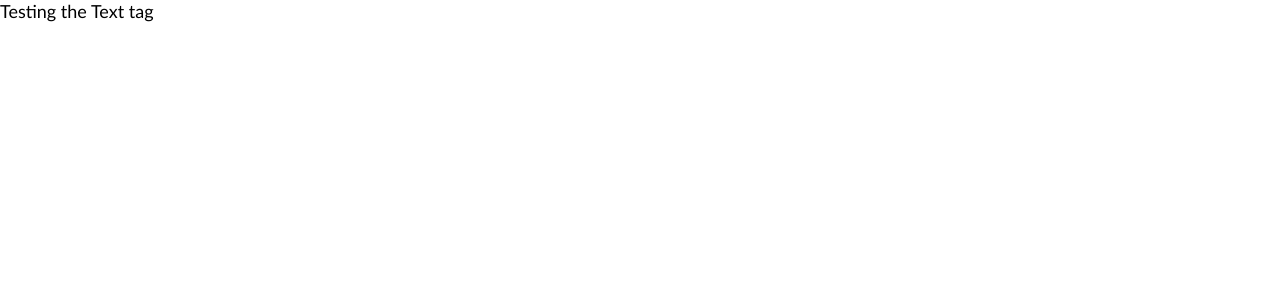
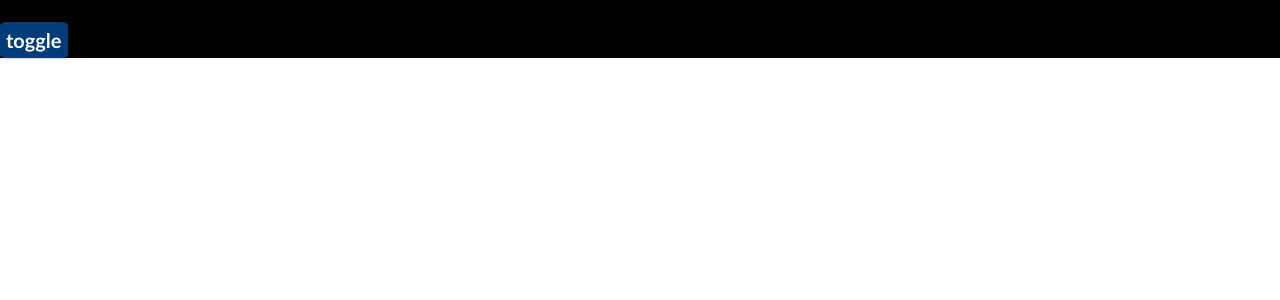
Before and after one commit to GoodJoe2049/personal-website, a React (Create React App) app in the folder personal-site/: page / in a window 1280 px wide. Shown: the top 300 px of the page. Built offline with nearby package versions, Linux system fonts and the light colour scheme.

Commit message:
basic button implemented

```diff
--- a/personal-site/src/App.js
+++ b/personal-site/src/App.js
@@ -1,10 +1,27 @@
-import logo from './logo.svg';
+import React, {useState} from "react";
 import './App.css';
+import styled from "@emotion/styled";
+import { backgroundColor } from "./components/ThemeFunctions";
+
 import Text from './components/CustomUI/Text.tsx';
+import Button from "./components/CustomUI/Button.tsx";
+
+//fix this color prop
+const Background = styled.div`
+  background-color: black;
+`;
 
 function App() {
+  const [theme, setTheme] = useState(true);
   return (
-    <Text>Testing the Text tag</Text>
+    <React.Fragment>
+      <Background>
+        <Text theme={theme}>Testing the Text tag</Text>
+        <Button theme={theme} onClick={()=>setTheme(!theme)}>
+          toggle
+        </Button>
+      </Background>
+    </React.Fragment>
   );
 }
 
--- /dev/null
+++ b/personal-site/src/components/CustomUI/Button.tsx
@@ -0,0 +1,35 @@
+import { buttonColor } from "../ThemeFunctions";
+import React from "react";
+import styled from "@emotion/styled";
+
+const TextFormat = styled.div`
+  font-size: 20px;
+  font-family: Calibri;
+  font-weight: bold;
+  color: white;
+`;
+
+interface ButtonProps{
+  children: string;
+  theme?: boolean;
+  onClick?(): any;
+  //more to be added
+};
+
+const Button = ({children, theme, onClick}: ButtonProps) => (
+    <button onClick={onClick} style={{
+      backgroundColor: buttonColor(theme),
+      border: "none",
+      padding: "6px",
+      borderRadius: "10%",
+      boxShadow: "1px 1px 2px rgba(21, 21, 21, 0.2)",
+      cursor: "pointer",
+      transition: "all .25s ease-in-out"
+    }}>
+      <TextFormat>
+        {children}
+      </TextFormat>
+    </button>
+);
+
+export default Button;
--- a/personal-site/src/components/CustomUI/Text.tsx
+++ b/personal-site/src/components/CustomUI/Text.tsx
@@ -1,17 +1,26 @@
+import { generalTextColor } from "../ThemeFunctions";
 import React from "react";
 import styled from "@emotion/styled";
 
-const TextFormat = styled.div`
+const TextFormat = styled.div<{textColor: string}>`
   font-size: 18px;
   font-family: Calibri;
+  transition: all .25s ease-in-out;
+  color: ${props => props.textColor};
 `;
+
+//probably will generate separate CSS theme file
+//https://reactnavigation.org/docs/use-theme/
 
 interface TextProps{
   children: string;
+  theme?: boolean;
 };
 
-const Text = ({children}: TextProps) => (
-  <TextFormat>{children}</TextFormat>
+const Text = ({children, theme}: TextProps) => (
+  <TextFormat textColor={generalTextColor(theme)}>
+    {children}
+  </TextFormat>
 );
 
 export default Text;
--- /dev/null
+++ b/personal-site/src/components/ThemeFunctions.js
@@ -0,0 +1,13 @@
+//Light theme = true, Dark = false.
+
+export const generalTextColor = theme =>(
+  (theme ?? true) ? "#000000" : "#FFFFFF"
+);
+
+export const buttonColor = theme =>(
+  (theme ?? true) ? "#003b7a" : "#ba7916"
+);
+
+export const backgroundColor = theme =>(
+  (theme ?? true) ? "#000000" : "#FFFFFF"
+);
```
